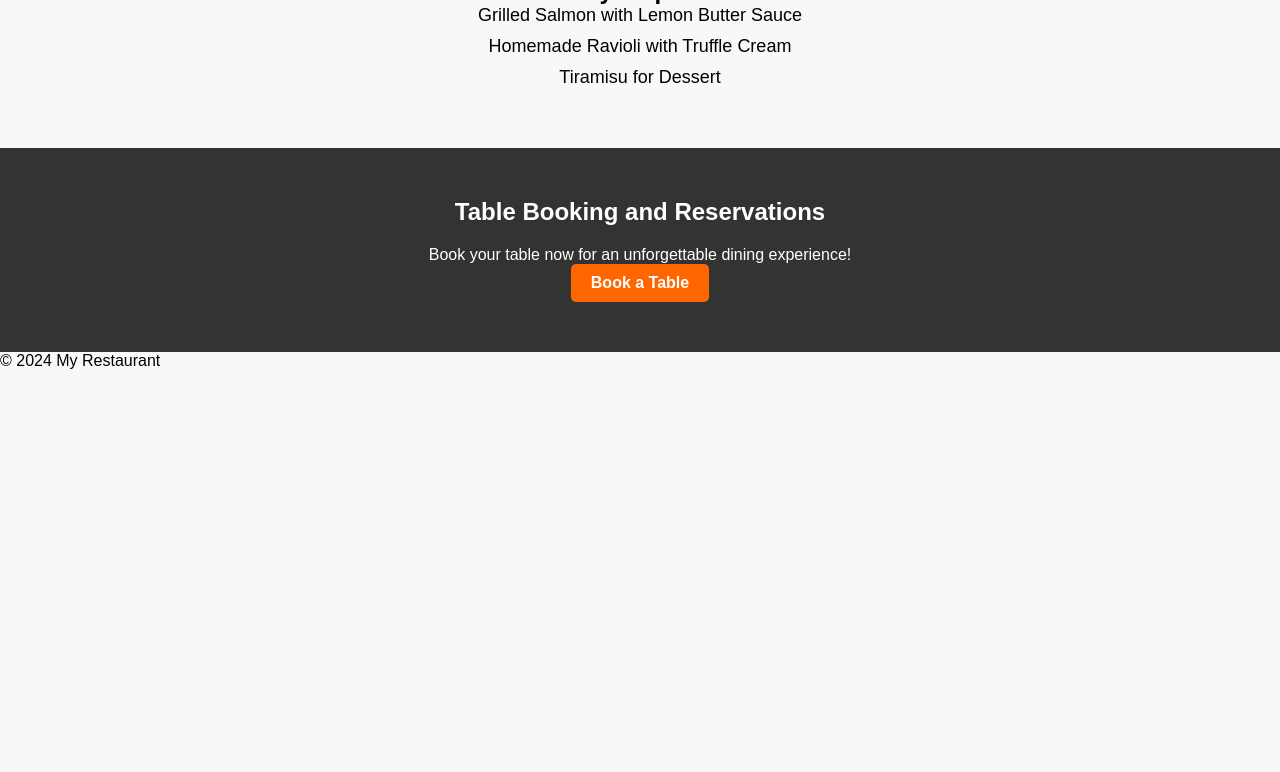
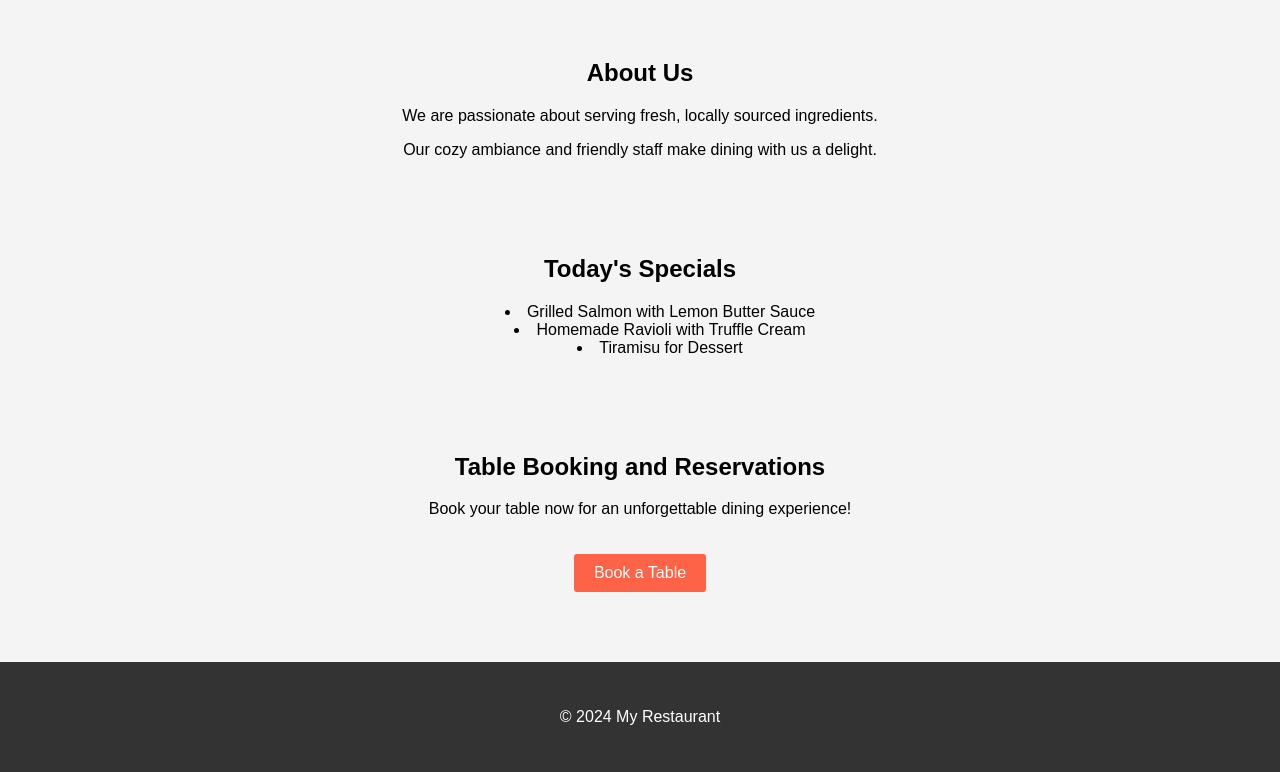
Before and after one commit to Zahid295/spice-enjoy-house, a Django app: page / in a window 1280 px wide. Shown: the part 641-1413 px from the top of the page. Before the commit the page ends 1010 px from the top, so only its background shows below. Run offline with Django 4.2, Linux system fonts and the light colour scheme.

Commit message:
Add layout to home page

```diff
--- a/static/css/styles.css
+++ b/static/css/styles.css
@@ -1,118 +1,112 @@
-/* styles.css */
-
-/* Reset some default styles */
-body, h1, h2, h3, p, ul, li {
+/* Basic Styles */
+body {
+    font-family: 'Arial', sans-serif;
     margin: 0;
     padding: 0;
+    background-color: #f4f4f4;
 }
 
-/* Set a background color for the entire page */
-body {
-    background-color: #f8f8f8;
-    font-family: Arial, sans-serif;
+.container {
+    width: 80%;
+    margin: auto;
+    overflow: hidden;
 }
 
-/* Header styles */
-header {
-    background-color: #333;
-    color: #fff;
+#footer {
+    background: #333;
+    color: #ffffff;
+    text-align: center;
+    padding: 30px;
+    margin-top: 50px;
+}
+
+/* Header Styles */
+.header ul {
+    padding: 0;
+    margin: 0;
+    background: #333;
+    color: #ffffff;
+    display:flex;
+    justify-content: center;
+    align-items:center;
+    text-align: center; /* Add this line to center the navigation buttons */
+    height: 60px;
+}
+
+.header ul li {
+    display: inline;
+    padding: 5px;
+}
+
+/* Section Styles */
+section {
     padding: 20px;
+    margin: 20px 0;
+    text-align: center; /* Add this line to center the content of your sections */
+}
+/* Specials Section Styles */
+.specials {
     text-align: center;
 }
 
-nav ul {
-    list-style: none;
+.specials ul {
+    display: inline-block;
+    text-align: left;
+}
+/* Specials Section Styles */
+.specials ul {
+    list-style-position: inside;
+    display: flex;
+    flex-direction: column;
+    align-items: center;
 }
 
-nav ul li {
-    display: inline-block;
-    margin-right: 20px;
+
+.logo {
+    text-align: center;
+    font-size: 2.5em;
+    color: #333;
+    height: 100px;
 }
 
-nav ul li a {
-    text-decoration: none;
-    color: #fff;
-    font-weight: bold;
-}
-
-/* Hero section styles */
 .hero {
-    background-image: url('path/to/your-image.jpg');
+    background: url("{% static 'images/hero.jpg' %}") no-repeat center center;
     background-size: cover;
-    color: #fff;
-    padding: 100px 0;
+    height: 300px;
+    display: flex;
+    align-items: center;
+    justify-content: center;
+    flex-direction: column;
     text-align: center;
 }
 
-.hero h1 {
-    font-size: 36px;
-    margin-bottom: 20px;
+.hero h2 {
+    font-size: 2em;
+}
+
+.hero p {
+    font-size: 1.2em;
 }
 
 .cta-button {
     display: inline-block;
+    background: #ff6347;
+    color: #ffffff;
     padding: 10px 20px;
-    background-color: #ff6600;
-    color: #fff;
+    margin-top: 20px;
     text-decoration: none;
-    border-radius: 5px;
-    font-weight: bold;
+    border-radius: 3px;
 }
 
-/* About section styles */
-.about {
-    padding: 50px 0;
-    text-align: center;
+/* Media Queries */
+@media (max-width: 768px) {
+    .header ul li {
+        block: inline-block;
+        width: 100%;
+        text-align: center;
+    }
+
+    .container {
+        width: 98%;
+    }
 }
-
-.about h2 {
-    font-size: 24px;
-    margin-bottom: 20px;
-}
-
-/* Specials section styles */
-.specials {
-    background-color: #f8f8f8;
-    padding: 50px 0;
-    text-align: center;
-}
-
-.specials ul {
-    list-style: none;
-}
-
-.specials ul li {
-    font-size: 18px;
-    margin-bottom: 10px;
-}
-
-/* Reservation section styles */
-.reservation {
-    background-color: #333;
-    color: #fff;
-    padding: 50px 0;
-    text-align: center;
-}
-
-.reservation h2 {
-    font-size: 24px;
-    margin-bottom: 20px;
-}
-
-.reservation .cta-button {
-    background-color: #ff6600;
-}
-
-/* Footer styles */
-footer {
-    background-color: #333;
-    color: #fff;
-    text-align: center;
-    padding: 20px 0;
-}
-
-/* Add more custom styles as needed */
-
-/* Additional styles for base.html */
-/* Customize the header, footer, and other common elements */
-/* Ensure consistency across all pages */
```
Also changed, not shown: static/images/hero_image.jpg (added).
